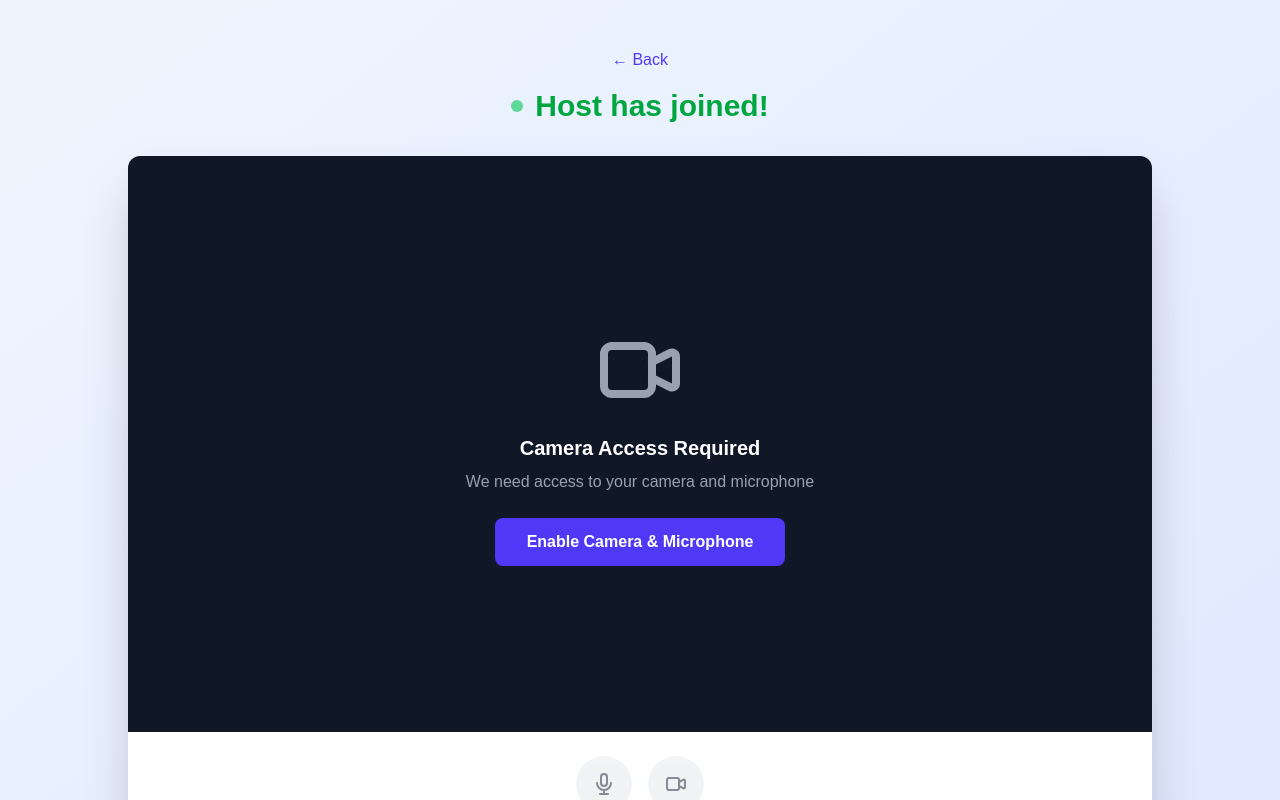
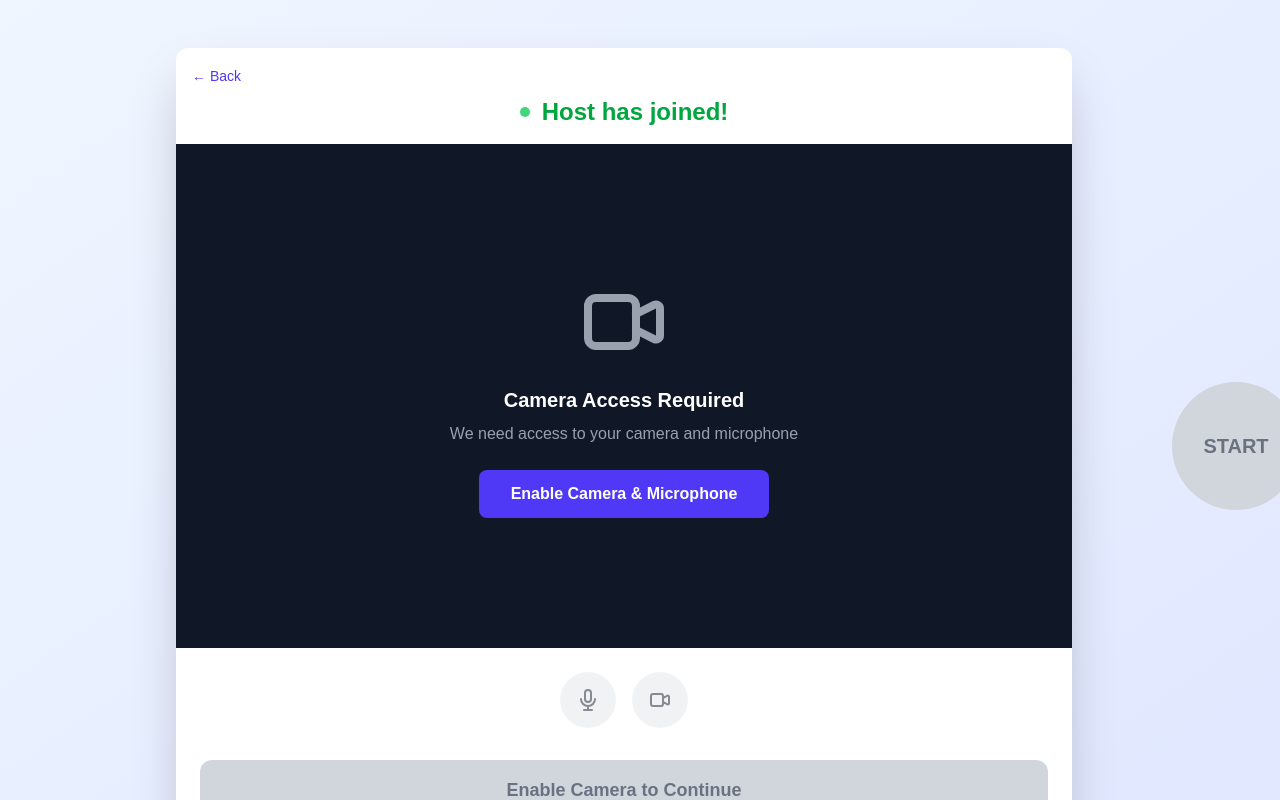
Before and after one commit to PaulP1406/IntervU_frontend, a Next.js app in the folder intervu/: page /waiting-room in a window 1280 px wide. Shown: the top 800 px of the page. Built offline with nearby package versions, Linux system fonts and the light colour scheme.

Commit message:
waiting room UI changes

```diff
--- /dev/null
+++ b/intervu/src/app/interview/page.tsx
@@ -0,0 +1,27 @@
+'use client';
+
+import { useRouter } from 'next/navigation';
+import Link from 'next/link';
+
+export default function InterviewPage() {
+  const router = useRouter();
+
+  return (
+    <div className="min-h-screen bg-gradient-to-br from-blue-50 to-indigo-100 dark:from-gray-900 dark:to-gray-800 flex items-center justify-center p-4">
+      <div className="text-center">
+        <h1 className="text-4xl font-bold text-gray-900 dark:text-white mb-4">
+          Interview Page
+        </h1>
+        <p className="text-gray-600 dark:text-gray-300 mb-8">
+          This page is under construction
+        </p>
+        <Link
+          href="/waiting-room"
+          className="text-indigo-600 dark:text-indigo-400 hover:underline"
+        >
+          ← Back to Waiting Room
+        </Link>
+      </div>
+    </div>
+  );
+}
--- a/intervu/src/app/waiting-room/page.tsx
+++ b/intervu/src/app/waiting-room/page.tsx
@@ -16,6 +16,8 @@ export default function WaitingRoomPage() {
   const [selectedMicrophone, setSelectedMicrophone] = useState<string>('');
   const [cameras, setCameras] = useState<MediaDeviceInfo[]>([]);
   const [microphones, setMicrophones] = useState<MediaDeviceInfo[]>([]);
+  const [isReady, setIsReady] = useState(false);
+  const [countdown, setCountdown] = useState<number | null>(null);
 
   // Simulate backend readiness (replace with actual API call later)
   useEffect(() => {
@@ -25,6 +27,23 @@ export default function WaitingRoomPage() {
 
     return () => clearTimeout(timer);
   }, []);
+
+  // Countdown timer
+  useEffect(() => {
+    if (countdown === null) return;
+
+    if (countdown === 0) {
+      // Navigate to interview page
+      router.push('/interview');
+      return;
+    }
+
+    const timer = setTimeout(() => {
+      setCountdown(countdown - 1);
+    }, 1000);
+
+    return () => clearTimeout(timer);
+  }, [countdown, router]);
 
   // Get available devices
   const getDevices = async () => {
@@ -107,41 +126,56 @@ export default function WaitingRoomPage() {
   }, [stream]);
 
   const handleStart = () => {
-    if (!isHostReady) return;
+    if (!isReady) return;
 
-    // TODO: Navigate to actual interview page
-    console.log('Starting interview...');
-    // router.push('/interview');
+    // Start countdown
+    setCountdown(3);
+  };
+
+  const handleReady = () => {
+    setIsReady(true);
   };
 
   return (
     <div className="min-h-screen bg-gradient-to-br from-blue-50 to-indigo-100 dark:from-gray-900 dark:to-gray-800 py-12 px-4">
-      <div className="container mx-auto max-w-5xl">
-        {/* Header Status */}
-        <div className="mb-8 text-center">
-          <Link href="/topics" className="text-indigo-600 dark:text-indigo-400 hover:underline mb-4 inline-block">
+      <div className="container mx-auto max-w-7xl">
+        <div className="flex items-center justify-center gap-25">
+          {/* Countdown Timer - Far Left */}
+          <div className="w-24 h-24 flex items-center justify-center flex-shrink-0">
+            {countdown !== null && (
+              <div className="text-6xl font-bold text-indigo-600 dark:text-indigo-400 animate-pulse">
+                {countdown}
+              </div>
+            )}
+          </div>
+
+          {/* Main Content Card - Centered */}
+          <div className="bg-white dark:bg-gray-800 rounded-xl shadow-2xl overflow-hidden relative flex-shrink-0 w-full max-w-4xl">
+            {/* Back Button - Top Left */}
+            <div className="absolute top-4 left-4 z-10">
+              <Link href="/topics" className="text-indigo-600 dark:text-indigo-400 hover:underline text-sm">
                 ← Back
               </Link>
+            </div>
 
+            {/* Header Status - Top Center */}
+            <div className="pt-12 pb-4 text-center">
               {!isHostReady ? (
                 <div className="flex items-center justify-center gap-3">
-              <div className="animate-spin rounded-full h-6 w-6 border-b-2 border-indigo-600"></div>
-              <h1 className="text-3xl font-bold text-gray-700 dark:text-gray-300">
+                  <div className="animate-spin rounded-full h-5 w-5 border-b-2 border-indigo-600"></div>
+                  <h1 className="text-2xl font-bold text-gray-700 dark:text-gray-300">
                     Waiting for Host...
                   </h1>
                 </div>
               ) : (
                 <div className="flex items-center justify-center gap-3">
-              <div className="h-3 w-3 bg-green-500 rounded-full animate-pulse"></div>
-              <h1 className="text-3xl font-bold text-green-600 dark:text-green-400">
+                  <div className="h-2.5 w-2.5 bg-green-500 rounded-full animate-pulse"></div>
+                  <h1 className="text-2xl font-bold text-green-600 dark:text-green-400">
                     Host has joined!
                   </h1>
                 </div>
               )}
             </div>
-
-        {/* Main Content */}
-        <div className="bg-white dark:bg-gray-800 rounded-xl shadow-2xl overflow-hidden">
           {/* Video Preview */}
           <div className="relative bg-gray-900 aspect-video">
             {!cameraPermissionGranted ? (
@@ -292,14 +326,14 @@ export default function WaitingRoomPage() {
               </div>
             )}
 
-            {/* Start Button */}
-            <div className="pt-4">
+            {/* I'm Ready Button */}
+            <div className="pt-2">
               <button
-                onClick={handleStart}
-                disabled={!isHostReady || !cameraPermissionGranted}
-                className={`w-full text-xl font-bold py-6 rounded-full shadow-lg transition-all duration-200 ${
-                  isHostReady && cameraPermissionGranted
-                    ? 'bg-green-600 hover:bg-green-700 text-white transform hover:scale-105 cursor-pointer'
+                onClick={handleReady}
+                disabled={!isHostReady || !cameraPermissionGranted || isReady}
+                className={`w-full text-lg font-semibold py-4 rounded-xl transition-all duration-200 ${
+                  isHostReady && cameraPermissionGranted && !isReady
+                    ? 'bg-indigo-600 hover:bg-indigo-700 text-white'
                     : 'bg-gray-300 dark:bg-gray-600 text-gray-500 dark:text-gray-400 cursor-not-allowed'
                 }`}
               >
@@ -307,9 +341,27 @@ export default function WaitingRoomPage() {
                   ? 'Enable Camera to Continue'
                   : !isHostReady
                   ? 'Waiting for Host...'
-                  : 'START'}
+                  : isReady
+                  ? '✓ Ready'
+                  : "I'm Ready"}
               </button>
             </div>
+          </div>
+        </div>
+
+        {/* Start Button - Far Right */}
+        <div className="w-32 h-32 flex items-center justify-center flex-shrink-0">
+          <button
+            onClick={handleStart}
+            disabled={!isReady || countdown !== null}
+            className={`w-full h-full rounded-full text-xl font-bold transition-all duration-200 flex items-center justify-center ${
+              isReady && countdown === null
+                ? 'bg-green-600 hover:bg-green-700 text-white transform hover:scale-105 shadow-2xl'
+                : 'bg-gray-300 dark:bg-gray-600 text-gray-500 dark:text-gray-400 cursor-not-allowed'
+            }`}
+          >
+            START
+          </button>
         </div>
       </div>
       </div>
```
Lines whose indentation alone changed are shown as unchanged.
